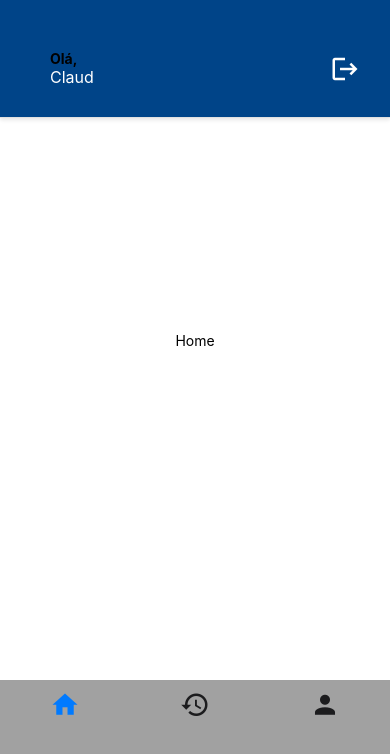
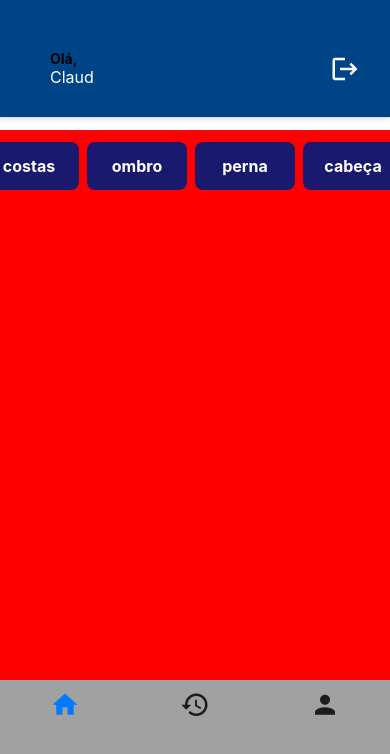
Before and after one commit to claudsaints/fitway, a React Native app: screen / in a window 390 px wide. Shown: the top 754 px of the page. Built offline with nearby package versions, Linux system fonts and the light colour scheme.

Commit message:
feat: Group && FlatList

```diff
--- /dev/null
+++ b/src/components/Group.tsx
@@ -0,0 +1,27 @@
+import { View, Text } from "react-native";
+import Button from "./Button";
+
+type IGroup = {
+  name: string;
+  isActive: boolean;
+  onPress?: () => void;
+};
+
+export function Group({ name, isActive, onPress }: IGroup) {
+  return (
+    <Button
+      style={{
+        backgroundColor: "midnightblue",
+        borderWidth: isActive ? 2 : 0,
+        borderColor: "black",
+        marginRight: 8,
+        width: 100,
+        alignItems: "center",
+        justifyContent: "center",
+      }}
+      onPress={onPress}
+    >
+      <Text style={{ color: "#fff" }}>{name}</Text>
+    </Button>
+  );
+}
--- a/src/components/HomeHeader.tsx
+++ b/src/components/HomeHeader.tsx
@@ -9,7 +9,8 @@ export function HomeHeader(){
        <View style={{
             padding: 30,
             margin: 0,
-            position: "absolute",
+            position: "relative",
+            width: width,
             top: 0,
             left: 0,
             right: 0,
--- a/src/screens/Home.tsx
+++ b/src/screens/Home.tsx
@@ -1,14 +1,40 @@
 import Container from "@components/Container";
+import { Group } from "@components/Group";
 import { HomeHeader } from "@components/HomeHeader";
-import { View ,Text} from "react-native";
+import { useState } from "react";
+import { View, FlatList, useWindowDimensions } from "react-native";
 
 export function Home() {
+  const [activeGroup, setActiveGroup] = useState<string | null>(null);
+  const [group, setGroup] = useState<string[]>([
+    "costas",
+    "ombro",
+    "perna",
+    "cabeça"
+  ]);
+
+  const { width } = useWindowDimensions();
+
   return (
-    <Container>
-        <HomeHeader />
-        <View>
-            <Text>Home</Text>
-        </View>
-    </Container>
+    <>
+      <HomeHeader />
+      <Container>
+        <FlatList
+          horizontal
+          data={group}
+          showsHorizontalScrollIndicator={false}
+          keyExtractor={item => item}
+          renderItem={({ item }) => (
+            <Group
+              name={item}
+              isActive={activeGroup === item}
+              onPress={() => setActiveGroup(item)}
+            />
+          )}
+          style={{ marginTop: 12, padding: 4, backgroundColor: "red", gap: 2 }}
+          contentContainerStyle={{ paddingHorizontal: 16 }}
+        />
+      </Container>
+    </>
   );
 }
```
